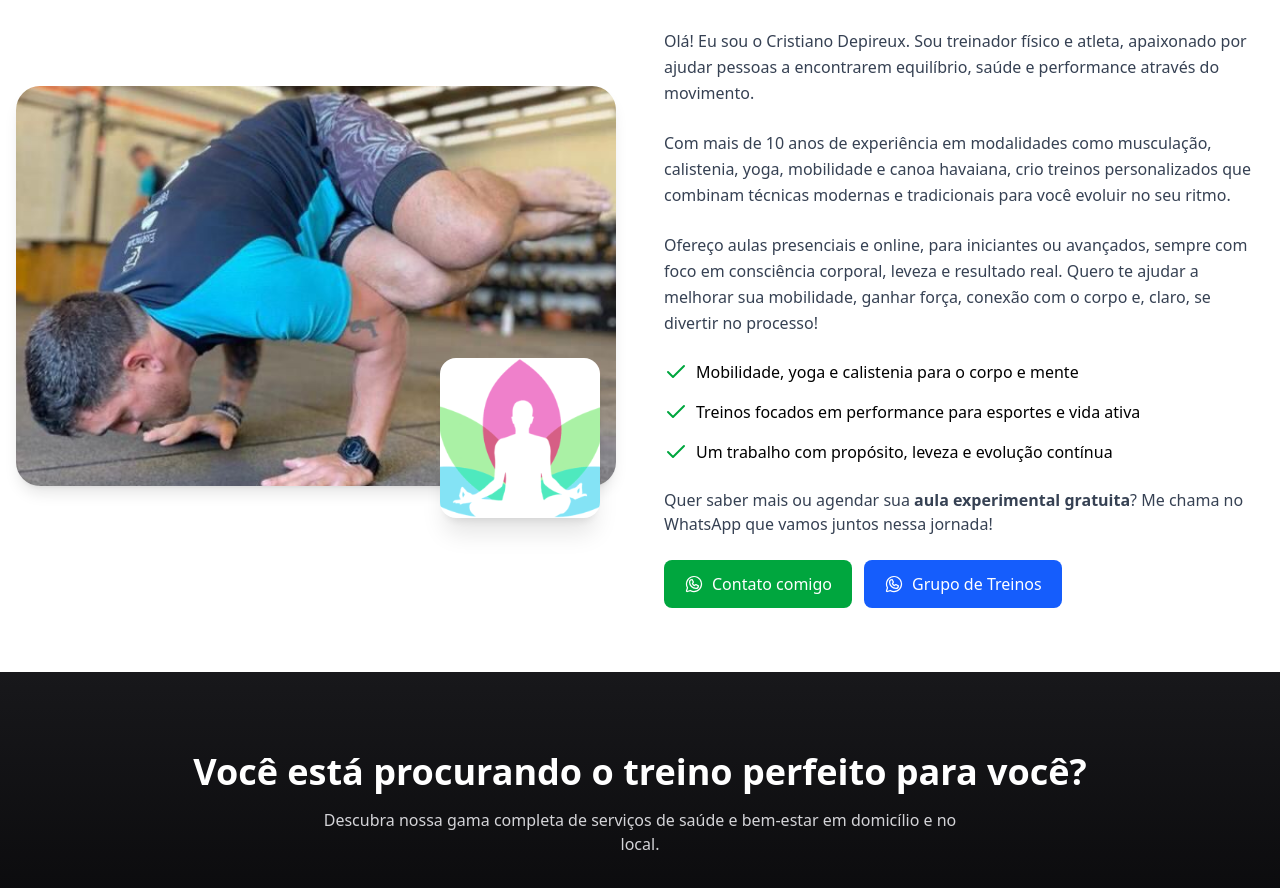
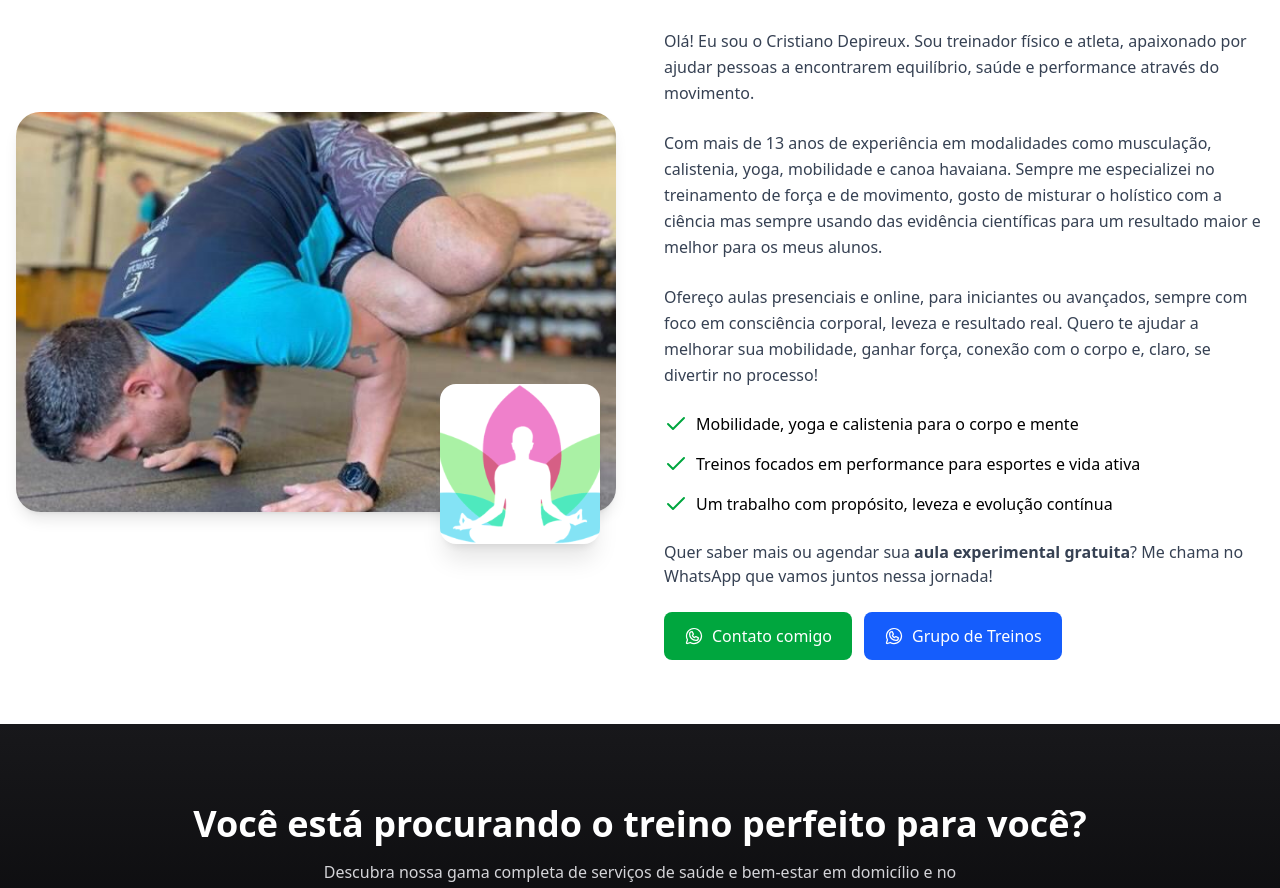
Before and after one commit to JesusVicken/depireuxfitness, a Next.js app in the folder depireuxfitness/: page / in a window 1280 px wide. Shown: the part 1640-2528 px from the top of the page. Built offline with nearby package versions, Linux system fonts and the light colour scheme.

Commit message:
feat: ajuste de about do Cris

```diff
--- a/depireuxfitness/src/app/_components/about.tsx
+++ b/depireuxfitness/src/app/_components/about.tsx
@@ -44,7 +44,7 @@ export function About() {
                         </p>
 
                         <p className="text-gray-700 text-base leading-relaxed">
-                            Com mais de 10 anos de experiência em modalidades como musculação, calistenia, yoga, mobilidade e canoa havaiana, crio treinos personalizados que combinam técnicas modernas e tradicionais para você evoluir no seu ritmo.
+                            Com mais de 13 anos de experiência em modalidades como musculação, calistenia, yoga, mobilidade e canoa havaiana. Sempre me especializei no treinamento de força e de movimento, gosto de misturar o holístico com a ciência mas sempre usando das evidência científicas para um resultado maior e melhor para os meus alunos.
                         </p>
 
                         <p className="text-gray-700 text-base leading-relaxed">
```
